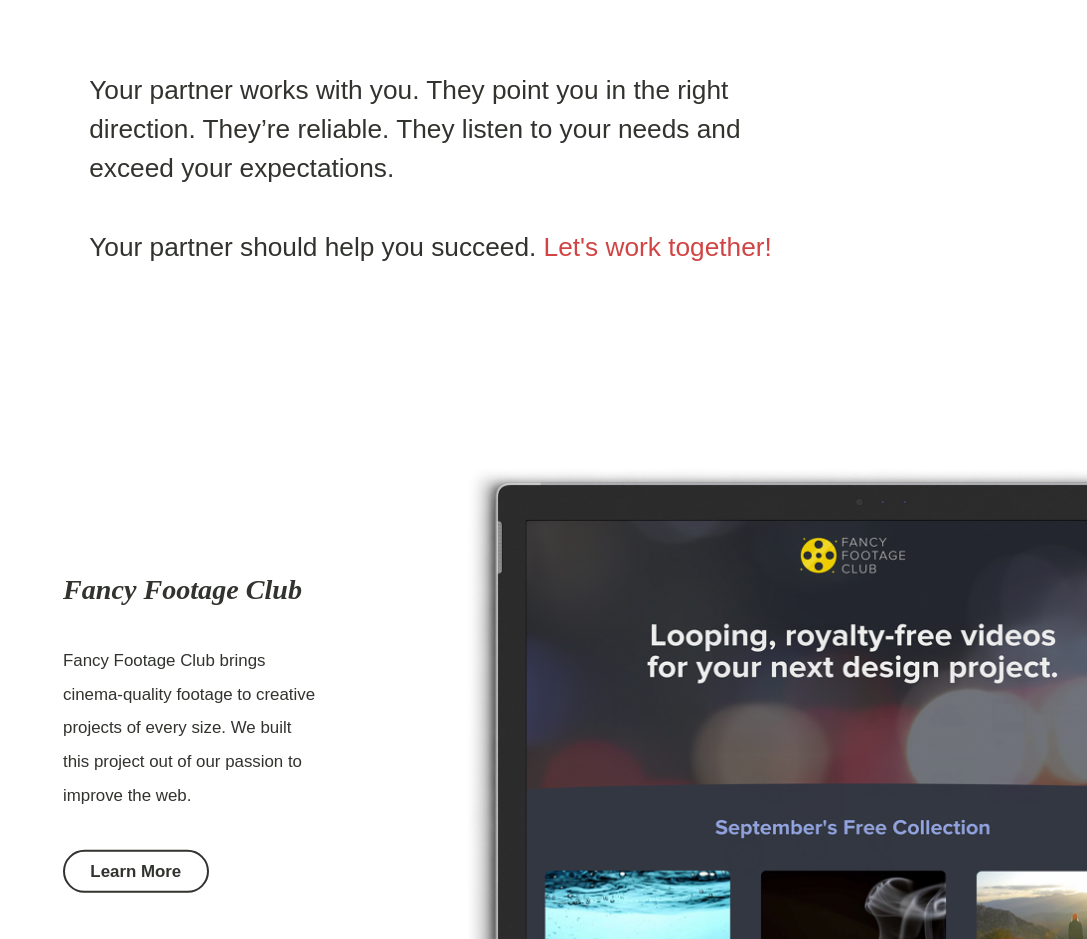
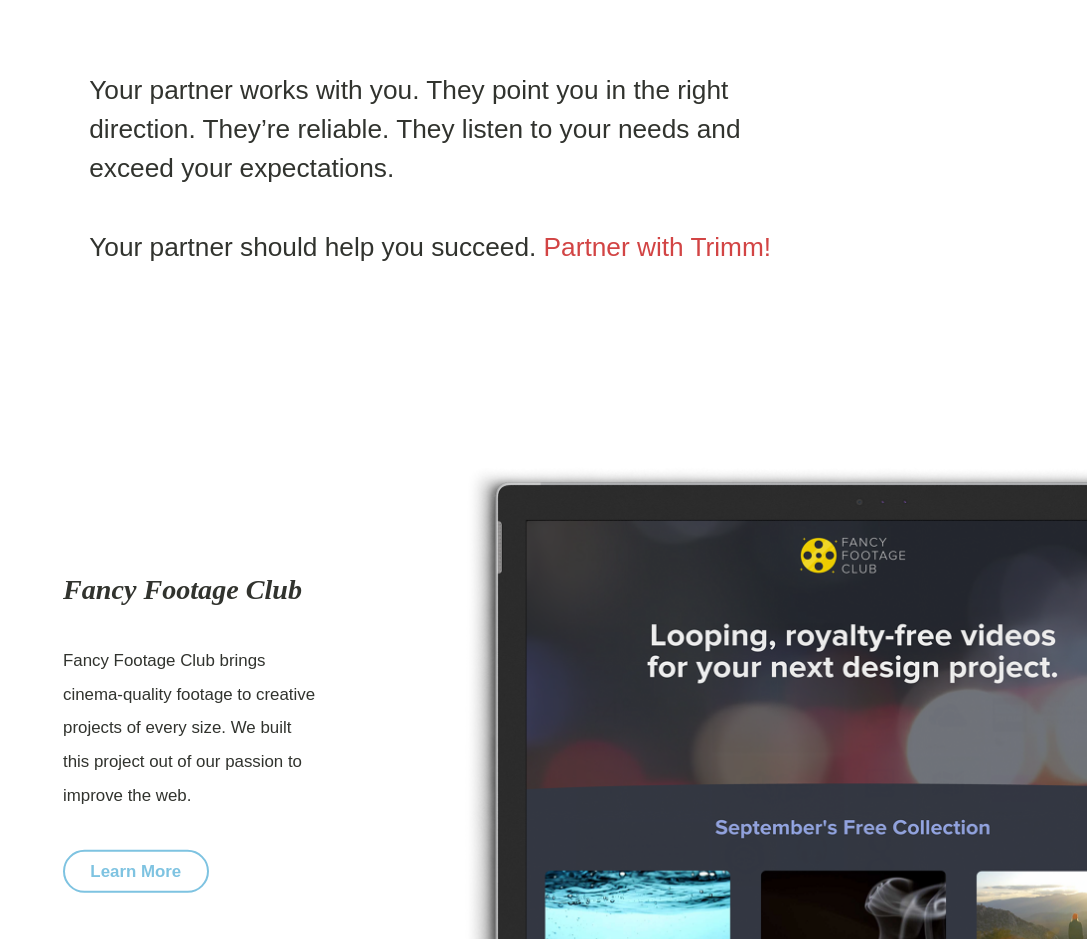
Before and after one commit to khglynn/trimmedia.github.io, a Jekyll site: the page built from index.html, in a window 1280 px wide. Shown: the part 512-1451 px from the top of the page, without its empty margins (193-1280 px from the left). Built offline with Jekyll 4.4.1, drawn with Linux system fonts in a browser that asks for light colours; some of the changed text lies outside the part shown.

Commit message:
Integrate FromSpree. Minor style changes.

```diff
--- a/_includes/footer.html
+++ b/_includes/footer.html
@@ -1,7 +1,9 @@
-<footer class="main-footer" id="contact">
+<footer class="main-footer" id="contact" action="http://formspree.io/admin@trimm.co" method="POST">
   <h2 class="header">Partner with Trimm</h2>
   <p class="text">Big or small project, <span class="u-nowrap">we’d love to hear from you</span></p>
   <form class="contact-form">
+    <input type="hidden" name="_subject" value="New contact form submission!" />
+    <input type="text" name="_gotcha" style="display:none" />
     <p>
       <label for="name">Name</label>
       <input type="text" name="name" id="name" placeholder="Ginger Snickerdoodle"/>
@@ -12,7 +14,7 @@
     </p>
     <p>
       <label for="email">Email</label>
-      <input type="email" name="email" id="email" placeholder="joke@gmail.com"/>
+      <input type="email" name="_replyto" id="email" placeholder="joke@gmail.com"/>
     </p>
     <p>
       <label for="info">Anything Else?</label>
@@ -20,7 +22,7 @@
     </p>
     <input type="submit" value="Send us your info!"/>
   </form>
-  <p class="text">If you need to get in touch. Email us:</p>
+  <p class="text">If you need to get in touch, email us:</p>
   <a class="cta" href="">hello@trim.media</a>
   <span class="copyright">© Trim Media LLC 2015</span>
 </footer>
--- a/_includes/header.html
+++ b/_includes/header.html
@@ -4,6 +4,6 @@
 	<p class="subtitle">
 		Your partner works with you. They point you in the right direction. They’re reliable. They listen to your needs and exceed your expectations.
 		<br><br>
-		Your partner should help you succeed. <a class="cta" href="#contact">Let's work together!</a>
+		Your partner should help you succeed. <a class="cta" href="#contact">Partner with Trimm!</a>
 	</p>
 </header>
--- a/_sass/_settings.scss
+++ b/_sass/_settings.scss
@@ -6,6 +6,7 @@
 $bg-color: #fafafa;
 $text-color: #31332e;
 $primary-color: #d24444;
+$secondary-color: #7ec3e1;
 
 // size //
 $font-size: 20px;
--- a/css/main.css
+++ b/css/main.css
@@ -166,11 +166,11 @@
     text-align: center;
     font-size: .75em;
     font-weight: bold;
-    color: inherit;
+    color: #7ec3e1;
     border-radius: 2em;
-    border: 2px solid #31332e; }
+    border: 2px solid #7ec3e1; }
     .project-item .cta:hover, .project-item .cta :active {
-      background: #31332e;
+      background: #7ec3e1;
       color: #fafafa; }
   @media screen and (min-width: 600px) {
     .project-item {
@@ -200,9 +200,9 @@
       .project-item .row.-reverse .preview {
         left: 0; }
         .project-item .row.-reverse .preview:hover {
-          -webkit-transform: translateX(-10%) rotate(-5deg);
-              -ms-transform: translateX(-10%) rotate(-5deg);
-                  transform: translateX(-10%) rotate(-5deg); } }
+          -webkit-transform: translateX(-10%) rotate(5deg);
+              -ms-transform: translateX(-10%) rotate(5deg);
+                  transform: translateX(-10%) rotate(5deg); } }
   @media screen and (min-width: 900px) {
     .project-item .preview-parent, .project-item .info-parent {
       height: 780px; } }
```
Also changed, not shown: _sass/_components.scss (+5 -5 lines), css/main.min.css, 1 other file.
